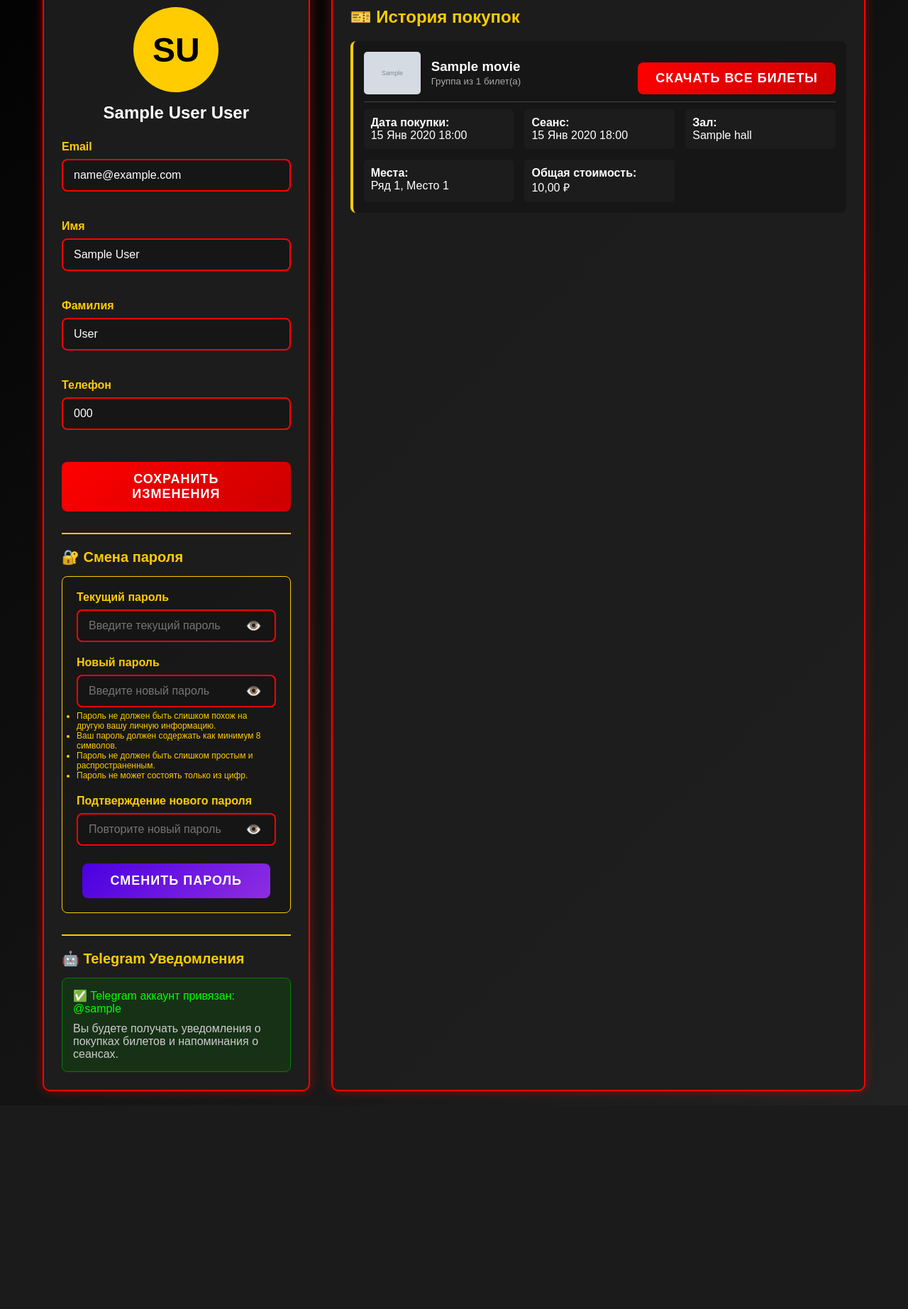
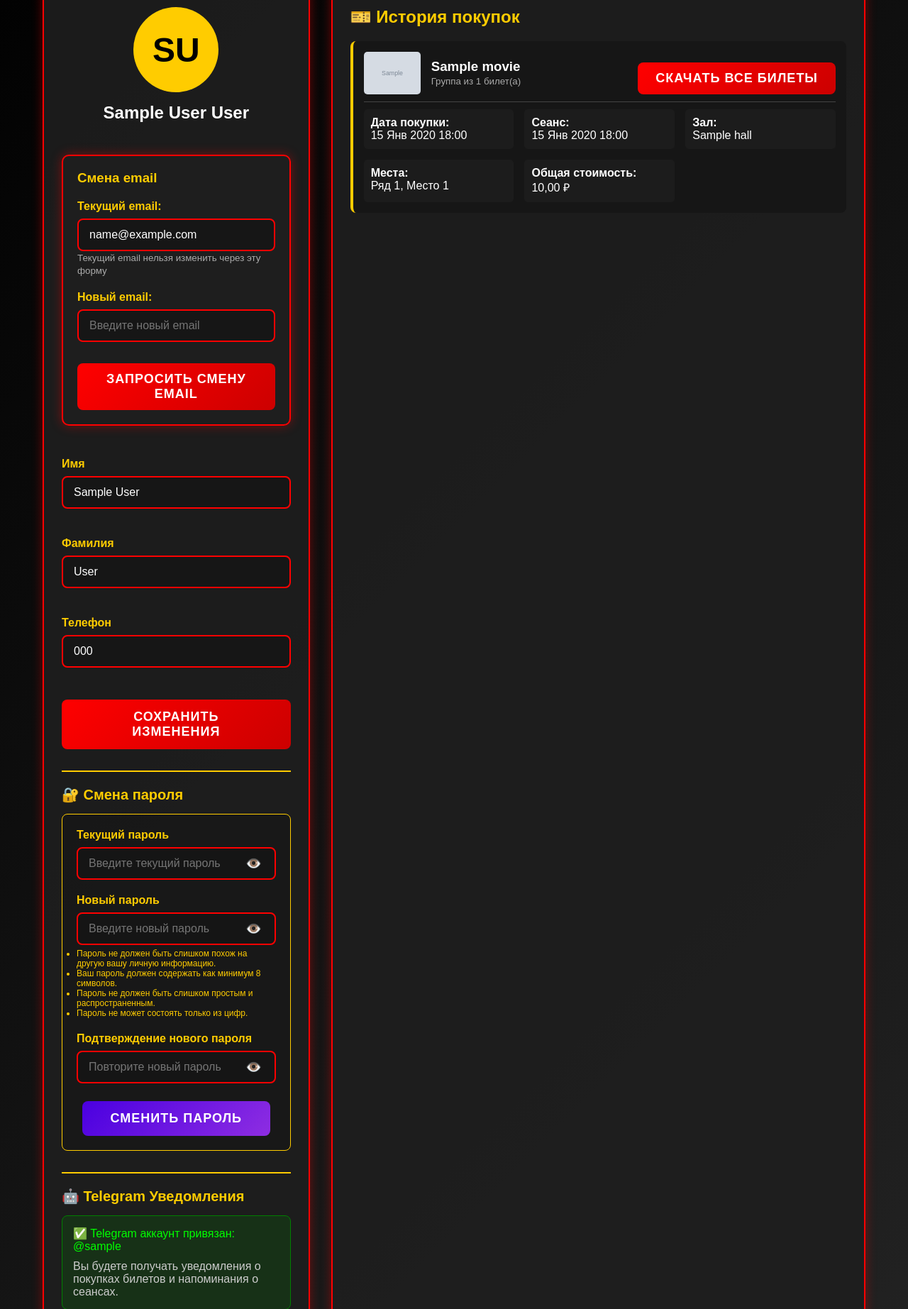
Before and after one commit to Klevchik1/cinema-management-system, a Django app: page /profile/ in a window 1280 px wide. Shown: the part 202-2047 px from the top of the page at 71% size. Before the commit the page ends 1750 px from the top, so only its background shows below. Run offline with Django 5.2, Linux system fonts and the light colour scheme; a user stored in the database is signed in; tables that the repository leaves empty hold one stand-in row (values such as "Sample post"); grey boxes marked "Sample" are stand-in pictures.

Commit message:
v1.51 email change verification

```diff
--- a/ticket/forms.py
+++ b/ticket/forms.py
@@ -1,6 +1,6 @@
 from django import forms
 from django.contrib.auth.forms import UserCreationForm
-from .models import User, Movie, Hall, Screening, OperationLog, Genre
+from .models import User, Movie, Hall, Screening, OperationLog, Genre, EmailChangeRequest
 from django.core.exceptions import ValidationError
 from django.utils import timezone
 from django.core.validators import RegexValidator, validate_email
@@ -118,13 +118,6 @@ class LoginForm(forms.Form):
 
 
 class UserUpdateForm(forms.ModelForm):
-    email = forms.EmailField(
-        validators=[validate_email],
-        widget=forms.EmailInput(attrs={
-            'class': 'form-control',
-            'placeholder': 'Ваш email'
-        })
-    )
     name = forms.CharField(
         validators=[
             RegexValidator(
@@ -164,14 +157,7 @@ class UserUpdateForm(forms.ModelForm):
 
     class Meta:
         model = User
-        fields = ['email', 'name', 'surname', 'number']
-
-    def clean_email(self):
-        email = self.cleaned_data.get('email')
-        # Проверяем, что email не занят другим пользователем
-        if User.objects.filter(email=email).exclude(pk=self.instance.pk).exists():
-            raise ValidationError('Пользователь с таким email уже существует')
-        return email
+        fields = ['name', 'surname', 'number']
 
     def clean_number(self):
         number = self.cleaned_data.get('number')
@@ -590,3 +576,76 @@ class LogExportForm(forms.Form):
             raise forms.ValidationError('Начальная дата не может быть больше конечной')
 
         return cleaned_data
+
+
+class EmailChangeForm(forms.Form):
+    new_email = forms.EmailField(
+        label='Новый email',
+        widget=forms.EmailInput(attrs={
+            'class': 'form-control',
+            'placeholder': 'Введите новый email'
+        })
+    )
+    verification_code = forms.CharField(
+        label='Код подтверждения',
+        max_length=6,
+        min_length=6,
+        required=False,
+        widget=forms.TextInput(attrs={
+            'class': 'form-control',
+            'placeholder': '000000',
+            'style': 'text-align: center; letter-spacing: 5px;'
+        })
+    )
+
+    def __init__(self, *args, **kwargs):
+        self.user = kwargs.pop('user', None)
+        super().__init__(*args, **kwargs)
+
+    def clean_new_email(self):
+        new_email = self.cleaned_data.get('new_email')
+
+        if not self.user:
+            raise ValidationError('Пользователь не определен')
+
+        if new_email == self.user.email:
+            raise ValidationError('Новый email совпадает с текущим')
+
+        # Проверяем, не занят ли email другим пользователем (включая неподтвержденные)
+        if User.objects.filter(email=new_email).exists():
+            # Если email занят текущим пользователем (но не подтвержден) - разрешаем
+            existing_user = User.objects.get(email=new_email)
+            if existing_user.id != self.user.id:
+                raise ValidationError('Пользователь с таким email уже существует')
+
+        return new_email
+
+    def clean(self):
+        cleaned_data = super().clean()
+        verification_code = cleaned_data.get('verification_code')
+        new_email = cleaned_data.get('new_email')
+
+        # Если введен код подтверждения, проверяем его
+        if verification_code:
+            try:
+                from .models import EmailChangeRequest
+                change_request = EmailChangeRequest.objects.filter(
+                    user=self.user,
+                    new_email=new_email,
+                    is_used=False
+                ).order_by('-created_at').first()
+
+                if not change_request:
+                    raise ValidationError('Запрос на смену email не найден')
+
+                if change_request.is_expired():
+                    change_request.delete()
+                    raise ValidationError('Время действия кода истекло. Запросите новый код.')
+
+                if change_request.verification_code != verification_code:
+                    raise ValidationError('Неверный код подтверждения')
+
+            except EmailChangeRequest.DoesNotExist:
+                raise ValidationError('Запрос на смену email не найден')
+
+        return cleaned_data
--- a/ticket/templates/ticket/profile.html
+++ b/ticket/templates/ticket/profile.html
@@ -380,19 +380,46 @@
                     <input type="hidden" name="form_type" value="profile">
 
                     <div class="form-grid">
-                        <div class="form-group">
-                            <label for="id_email">Email</label>
-                            <input
-                                type="email"
-                                name="email"
-                                value="{{ form.email.value }}"
-                                class="form-control"
-                                id="id_email"
-                                placeholder="Ваш email"
-                            >
-                            {% if form.email.errors %}
-                            <div class="form-errors">{{ form.email.errors }}</div>
-                            {% endif %}
+                        <!-- Форма смены email -->
+                        <div class="card" style="margin-top: 20px;">
+                            <h3 style="color: #ffcc00; margin-bottom: 20px;">Смена email</h3>
+                            <form method="post">
+                                {% csrf_token %}
+                                <input type="hidden" name="form_type" value="email_change">
+
+                                <div class="form-group">
+                                    <label for="id_new_email">Текущий email:</label>
+                                    <input type="email" class="form-control" value="{{ user.email }}" disabled>
+                                    <small style="color: #aaa;">Текущий email нельзя изменить через эту форму</small>
+                                </div>
+
+                                <div class="form-group">
+                                    {{ email_form.new_email.label_tag }}
+                                    {{ email_form.new_email }}
+                                    {% if email_form.new_email.errors %}
+                                        <div class="error" style="color: #ff4444; font-size: 14px;">
+                                            {{ email_form.new_email.errors }}
+                                        </div>
+                                    {% endif %}
+                                </div>
+
+                                {% if active_email_change %}
+                                    <div class="form-group">
+                                        {{ email_form.verification_code.label_tag }}
+                                        {{ email_form.verification_code }}
+                                        {% if email_form.verification_code.errors %}
+                                            <div class="error" style="color: #ff4444; font-size: 14px;">
+                                                {{ email_form.verification_code.errors }}
+                                            </div>
+                                        {% endif %}
+                                        <small style="color: #ffcc00;">Код отправлен на {{ active_email_change.new_email }}</small>
+                                    </div>
+                                {% endif %}
+
+                                <button type="submit" class="btn-buy" style="margin-top: 10px;">
+                                    {% if active_email_change %}Подтвердить смену email{% else %}Запросить смену email{% endif %}
+                                </button>
+                            </form>
                         </div>
 
                         <div class="form-group">
--- a/ticket/views.py
+++ b/ticket/views.py
@@ -24,8 +24,8 @@ from .email_utils import send_verification_email, send_welcome_email
 from django.utils import timezone
 from django.contrib.auth.hashers import make_password
 from .models import PendingRegistration
-from .models import PasswordResetRequest
-from .forms import PasswordResetRequestForm, PasswordResetCodeForm, PasswordResetForm
+from .models import PasswordResetRequest, EmailChangeRequest
+from .forms import PasswordResetRequestForm, PasswordResetCodeForm, PasswordResetForm, EmailChangeForm
 from .email_utils import send_verification_email, send_welcome_email, send_password_reset_email
 logger = logging.getLogger(__name__)
 from .forms import ReportFilterForm
@@ -684,6 +684,7 @@ def profile(request):
 
     profile_form = UserUpdateForm(instance=request.user)
     password_form = CustomPasswordChangeForm(user=request.user)
+    email_form = EmailChangeForm(user=request.user)
 
     if request.method == 'POST':
         form_type = request.POST.get('form_type')
@@ -691,6 +692,7 @@ def profile(request):
         if form_type == 'profile':
             profile_form = UserUpdateForm(request.POST, instance=request.user)
             if profile_form.is_valid():
+                # Сохраняем только имя, фамилию и телефон
                 profile_form.save()
 
                 # ЛОГИРОВАНИЕ ОБНОВЛЕНИЯ ПРОФИЛЯ
@@ -710,6 +712,105 @@ def profile(request):
                     if field in profile_form.fields:
                         profile_form[field].field.widget.attrs['class'] = 'form-control error-field'
                 messages.error(request, 'Пожалуйста, исправьте ошибки в форме.')
+
+        elif form_type == 'email_change':
+            email_form = EmailChangeForm(request.POST, user=request.user)
+            if email_form.is_valid():
+                new_email = email_form.cleaned_data['new_email']
+                verification_code = email_form.cleaned_data.get('verification_code')
+
+                if verification_code:
+                    # Код подтвержден - меняем email
+                    from .models import EmailChangeRequest
+                    change_request = EmailChangeRequest.objects.filter(
+                        user=request.user,
+                        new_email=new_email,
+                        is_used=False
+                    ).order_by('-created_at').first()
+
+                    if change_request and change_request.verification_code == verification_code:
+                        # Меняем email
+                        old_email = request.user.email
+                        request.user.email = new_email
+                        request.user.is_email_verified = True
+                        request.user.save()
+
+                        # Помечаем запрос как использованный
+                        change_request.mark_as_used()
+
+                        # Удаляем остальные запросы
+                        EmailChangeRequest.objects.filter(user=request.user).delete()
+
+                        # ЛОГИРОВАНИЕ УСПЕШНОЙ СМЕНЫ EMAIL
+                        OperationLogger.log_operation(
+                            request=request,
+                            action_type='UPDATE',
+                            module_type='USERS',
+                            description=f'Успешная смена email с {old_email} на {new_email}',
+                            object_id=request.user.id,
+                            object_repr=str(request.user)
+                        )
+
+                        messages.success(request, 'Email успешно изменен!')
+                        return redirect('profile')
+                    else:
+                        messages.error(request, 'Неверный код подтверждения')
+
+                else:
+                    # Отправляем код подтверждения
+                    from .models import EmailChangeRequest
+                    import random
+                    import string
+
+                    # Удаляем старые запросы для этого email
+                    EmailChangeRequest.objects.filter(user=request.user, new_email=new_email).delete()
+
+                    # Создаем новый запрос
+                    verification_code = ''.join(random.choices(string.digits, k=6))
+                    change_request = EmailChangeRequest.objects.create(
+                        user=request.user,
+                        new_email=new_email,
+                        verification_code=verification_code
+                    )
+
+                    # Отправляем код подтверждения
+                    try:
+                        from .email_utils import send_email_change_verification
+                        if send_email_change_verification(request.user, new_email, verification_code):
+                            messages.success(
+                                request,
+                                f'Код подтверждения отправлен на новый email {new_email}. '
+                                f'Введите код для завершения смены email.'
+                            )
+                        else:
+                            messages.warning(
+                                request,
+                                f'Код подтверждения: {verification_code}. '
+                                f'Письмо отправлено, но возникли проблемы с доставкой.'
+                            )
+                    except Exception as e:
+                        logger.error(f"Email change verification error: {e}")
+                        messages.warning(
+                            request,
+                            f'Код подтверждения: {verification_code}. '
+                            f'Ошибка при отправке email.'
+                        )
+
+                    # ЛОГИРОВАНИЕ ЗАПРОСА СМЕНЫ EMAIL
+                    OperationLogger.log_operation(
+                        request=request,
+                        action_type='UPDATE',
+                        module_type='USERS',
+                        description=f'Запрос смены email с {request.user.email} на {new_email}',
+                        object_id=request.user.id,
+                        object_repr=str(request.user)
+                    )
+
+            else:
+                for field in email_form.errors:
+                    if field in email_form.fields:
+                        email_form[field].field.widget.attrs['class'] = 'form-control error-field'
+                messages.error(request, 'Пожалуйста, исправьте ошибки в форме смены email.')
 
         elif form_type == 'password':
             password_form = CustomPasswordChangeForm(user=request.user, data=request.POST)
@@ -734,6 +835,109 @@ def profile(request):
                     if field in password_form.fields:
                         password_form[field].field.widget.attrs['class'] = 'form-control error-field'
                 messages.error(request, 'Пожалуйста, исправьте ошибки в форме смены пароля.')
+
+        elif form_type == 'email_change':
+            email_form = EmailChangeForm(request.POST, user=request.user)
+            if email_form.is_valid():
+                new_email = email_form.cleaned_data['new_email']
+                verification_code = email_form.cleaned_data.get('verification_code')
+
+                if verification_code:
+                    # Код подтвержден - меняем email
+                    from .models import EmailChangeRequest
+                    change_request = EmailChangeRequest.objects.filter(
+                        user=request.user,
+                        new_email=new_email,
+                        is_used=False
+                    ).order_by('-created_at').first()
+
+                    if change_request and change_request.verification_code == verification_code:
+                        # Меняем email
+                        old_email = request.user.email
+                        request.user.email = new_email
+                        request.user.is_email_verified = True
+                        request.user.save()
+
+                        # Помечаем запрос как использованный
+                        change_request.mark_as_used()
+
+                        # Удаляем остальные запросы
+                        EmailChangeRequest.objects.filter(user=request.user).delete()
+
+                        # ЛОГИРОВАНИЕ УСПЕШНОЙ СМЕНЫ EMAIL
+                        OperationLogger.log_operation(
+                            request=request,
+                            action_type='UPDATE',
+                            module_type='USERS',
+                            description=f'Успешная смена email с {old_email} на {new_email}',
+                            object_id=request.user.id,
+                            object_repr=str(request.user)
+                        )
+
+                        messages.success(request, 'Email успешно изменен!')
+                        return redirect('profile')
+
+                else:
+                    # Отправляем код подтверждения
+                    from .models import EmailChangeRequest
+                    import random
+                    import string
+
+                    # Удаляем старые запросы
+                    EmailChangeRequest.objects.filter(user=request.user, new_email=new_email).delete()
+
+                    # Создаем новый запрос
+                    verification_code = ''.join(random.choices(string.digits, k=6))
+                    change_request = EmailChangeRequest.objects.create(
+                        user=request.user,
+                        new_email=new_email,
+                        verification_code=verification_code
+                    )
+
+                    # Отправляем код подтверждения
+                    try:
+                        from .email_utils import send_email_change_verification
+                        email_sent = send_email_change_verification(request.user, new_email, verification_code)
+
+                        if email_sent:
+                            messages.success(
+                                request,
+                                f'✅ Код подтверждения отправлен на новый email {new_email}. '
+                                f'Введите код для завершения смены email.'
+                            )
+                        else:
+                            # Если email не отправился, показываем код пользователю
+                            messages.warning(
+                                request,
+                                f'📧 Не удалось отправить письмо. Код подтверждения: <strong>{verification_code}</strong>. '
+                                f'Введите этот код в поле ниже.'
+                            )
+                            logger.warning(f"Email change verification failed to send to {new_email}")
+
+                    except Exception as e:
+                        logger.error(f"Email change verification error: {e}")
+                        # В случае ошибки показываем код пользователю
+                        messages.warning(
+                            request,
+                            f'📧 Ошибка при отправке email. Код подтверждения: <strong>{verification_code}</strong>. '
+                            f'Введите этот код в поле ниже.'
+                        )
+
+                    # ЛОГИРОВАНИЕ ЗАПРОСА СМЕНЫ EMAIL
+                    OperationLogger.log_operation(
+                        request=request,
+                        action_type='UPDATE',
+                        module_type='USERS',
+                        description=f'Запрос смены email с {request.user.email} на {new_email}',
+                        object_id=request.user.id,
+                        object_repr=str(request.user)
+                    )
+
+            else:
+                for field in email_form.errors:
+                    if field in email_form.fields:
+                        email_form[field].field.widget.attrs['class'] = 'form-control error-field'
+                messages.error(request, 'Пожалуйста, исправьте ошибки в форме смены email.')
 
         elif form_type == 'telegram_connect':
             # Генерация кода для привязки Telegram
@@ -760,13 +964,21 @@ def profile(request):
     telegram_connected = request.user.is_telegram_verified
     telegram_username = request.user.telegram_username
 
-    # ВАЖНО: ВСЕГДА возвращаем HttpResponse в конце функции
+    # Проверяем есть ли активные запросы на смену email
+    from .models import EmailChangeRequest
+    active_email_change = EmailChangeRequest.objects.filter(
+        user=request.user,
+        is_used=False
+    ).order_by('-created_at').first()
+
     return render(request, 'ticket/profile.html', {
         'form': profile_form,
         'password_form': password_form,
+        'email_form': email_form,
         'ticket_groups': ticket_groups,
         'telegram_connected': telegram_connected,
         'telegram_username': telegram_username,
+        'active_email_change': active_email_change,
     })
 
 
```
Also changed, not shown: ticket/email_utils.py (+40 -0 lines), ticket/models.py (+29 -0 lines), ticket/templates/ticket/email_change_verification.html (added, +92 -0 lines).
